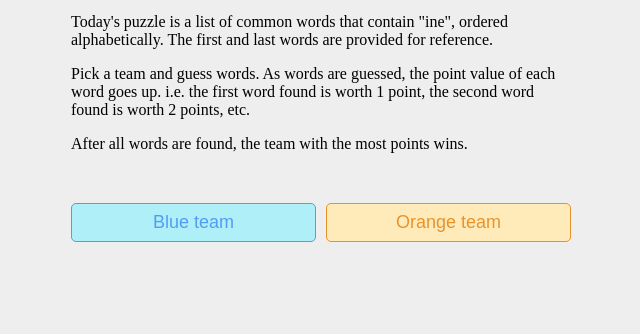
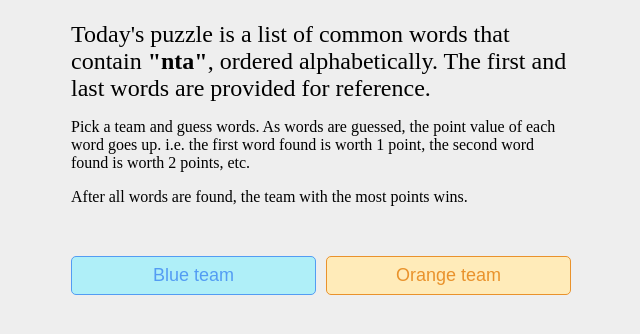
Before and after one commit to rvinluan/word-war, a website: page index.html in a window 1280 px wide. Shown: the part 80-414 px from the top of the page, without its empty margins (319-959 px from the left). Drawn offline with nearby package versions, Linux system fonts and the light colour scheme; no server answers.

Commit message:
new puzzle

```diff
--- a/index.html
+++ b/index.html
@@ -12,7 +12,7 @@
     <div id="concierge">
       <div class="concierge-content">
         <h1>Word War</h1>
-        <p>Today's puzzle is a list of common words that contain "ine", ordered alphabetically. The first and last words are provided for reference.</p>
+        <p>Today's puzzle is a list of common words that contain <strong>"nta"</strong>, ordered alphabetically. The first and last words are provided for reference.</p>
         <p>Pick a team and guess words. As words are guessed, the point value of each word goes up. i.e. the first word found is worth 1 point, the second word found is worth 2 points, etc.</p>
         <p>After all words are found, the team with the most points wins.</p>
         <div class="team-choice">
--- a/index.js
+++ b/index.js
@@ -17,7 +17,7 @@ app.get('/', function(req, res){
 });
 
 var puzzle = DICTIONARY
-.filter(e => e.indexOf("ine") !== -1)
+.filter(e => e.indexOf("nta") !== -1)
 .sort((a,b) => a < b ? -1 : 1)
 // .filter((e,i) => i > 0 && i < 100);
 
--- a/main.css
+++ b/main.css
@@ -32,6 +32,10 @@ main {
 
 #concierge p {
   margin-top: 1em;
+}
+
+#concierge p:first-of-type {
+  font-size: 1.5em;
 }
 
 .team-choice {
```
